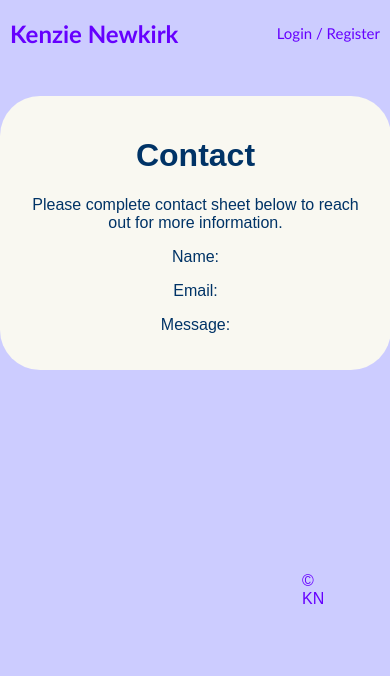
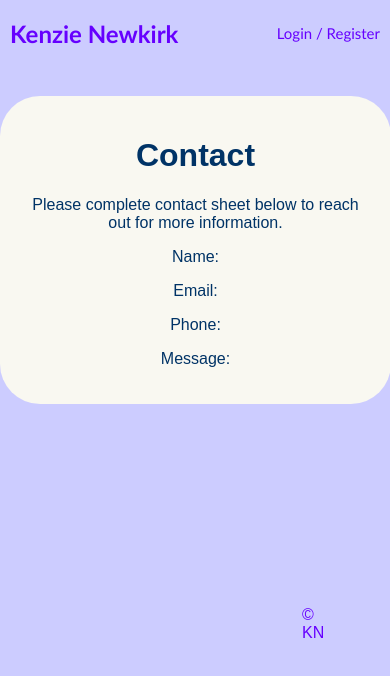
Before and after one commit to mackenzienewkirk/blog, a React (Create React App) app: page /#/about in a window 390 px wide. Shown: the top 676 px of the page. Built offline with nearby package versions, Linux system fonts and the light colour scheme; no server answers.

Commit message:
adding phone input line

```diff
--- a/src/components/AboutPage/AboutPage.jsx
+++ b/src/components/AboutPage/AboutPage.jsx
@@ -14,7 +14,9 @@ function AboutPage() {
         <div>
           <p>Name:</p>
           <p>Email:</p>
+          <p>Phone:</p>
           <p>Message:</p>
+
         </div>
 
       </div>
```
